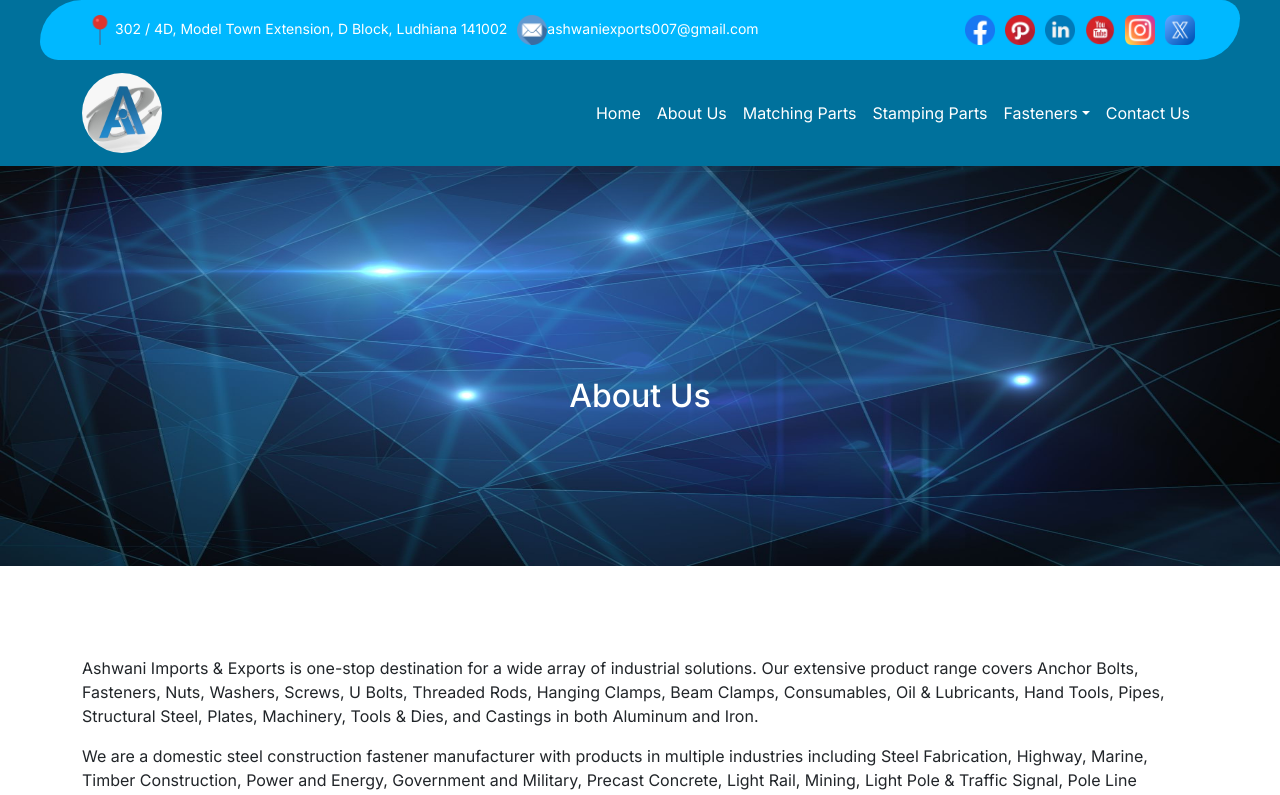
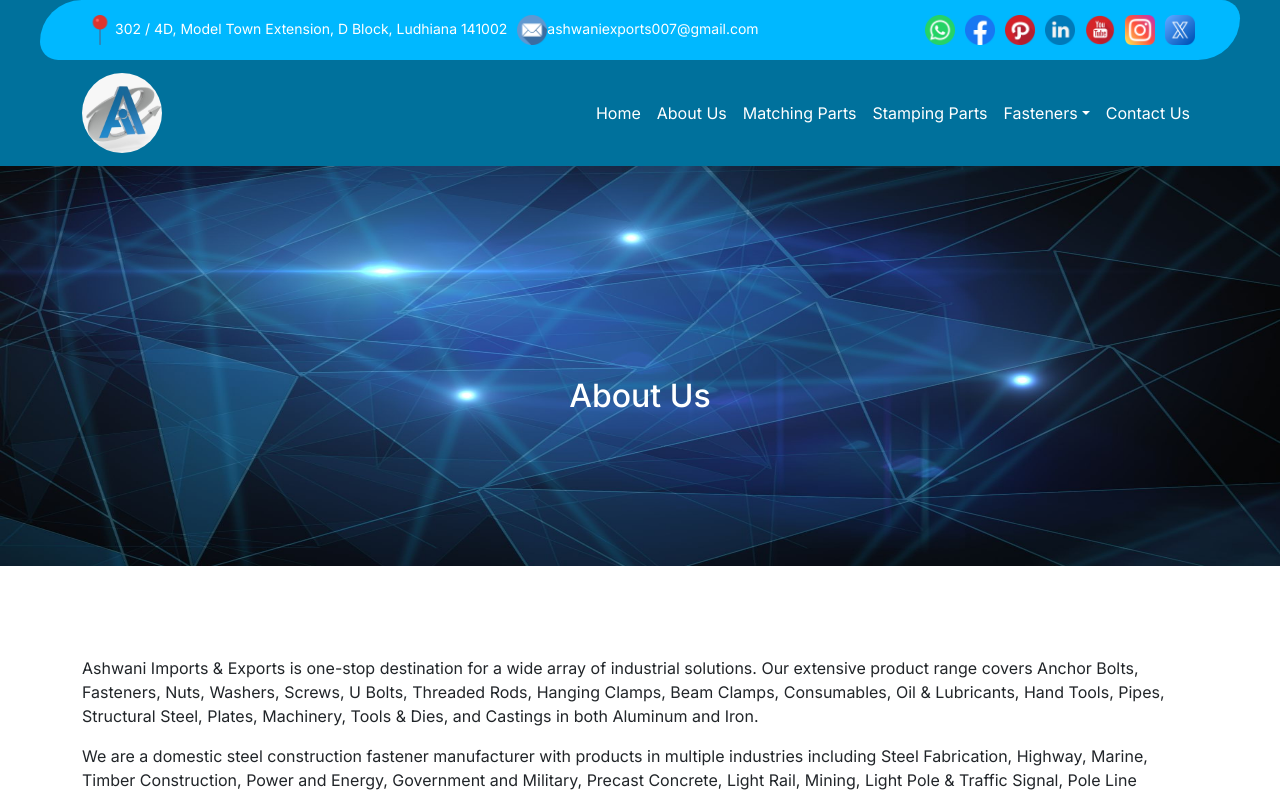
Before and after one commit to viaanabrol21/ashwaniImport, a Next.js app: page /about in a window 1280 px wide. Shown: the top 795 px of the page. Built offline with nearby package versions, Linux system fonts and the light colour scheme.

Commit message:
watsapp integration and home page products link added

```diff
--- a/src/components/cards/cards.module.css
+++ b/src/components/cards/cards.module.css
@@ -13,6 +13,9 @@
     animation: scrollAnimation 20s linear infinite;
     margin-top: 100px;
 }
+.carousel a {
+    text-decoration: none;
+}
 
 @keyframes scrollAnimation {
     0% {
--- a/src/components/footer/Footer.jsx
+++ b/src/components/footer/Footer.jsx
@@ -1,6 +1,7 @@
 import Link from 'next/link';
 import Image from 'next/image';
 import style from './style.module.css'
+import WhatsAppButton from '../watsapp/WhatsAppButton';
 const Footer = () => {
     return (
         <>
@@ -56,6 +57,7 @@ const Footer = () => {
                         <p>© 2024 Ashwani Imports & Exports. All rights reserved.</p>
                     </div>
                     <div className={style.bottom}>
+                        <WhatsAppButton />
                         <Link href="https://www.facebook.com/ashwaniexports/" target='-blank'>
                             <Image src='/assets/social-icons/facebook.png' width={30} height={30} alt='stamping' />
                         </Link>
--- a/src/components/navbar/Navbar.jsx
+++ b/src/components/navbar/Navbar.jsx
@@ -6,6 +6,7 @@ import Container from 'react-bootstrap/Container';
 import Nav from 'react-bootstrap/Nav';
 import Navbar from 'react-bootstrap/Navbar';
 import NavDropdown from 'react-bootstrap/NavDropdown';
+import WhatsAppButton from '../watsapp/WhatsAppButton';
 
 function NavbarComponent() {
   return (
@@ -19,6 +20,7 @@ function NavbarComponent() {
                             <Link href="/contact"><Image src='/assets/social-icons/email.png' width={30} height={30} alt='stamping' />ashwaniexports007@gmail.com</Link>
                         </div>
                         <div className={styles.bottom}>
+                            <WhatsAppButton />
                             <Link href="https://www.facebook.com/ashwaniexports/" target='-blank'>
                                 <Image src='/assets/social-icons/facebook.png' width={30} height={30} alt='stamping' />
                             </Link>
--- /dev/null
+++ b/src/components/watsapp/WhatsAppButton.jsx
@@ -0,0 +1,20 @@
+// components/WhatsAppButton.js
+import React from 'react';
+import Link from 'next/link';
+import Image from 'next/image';
+
+const WhatsAppButton = () => {
+  const phoneNumber = '918146274050'; // Include the country code, e.g., '919876543210' for India
+
+  return (
+    <Link
+      href={`https://wa.me/${phoneNumber}`}
+      target="_blank"
+      rel="noopener noreferrer"
+    >
+      <Image src='/assets/social-icons/watsapp.png' width={30} height={30} alt='stamping' />
+    </Link>
+  );
+};
+
+export default WhatsAppButton;
```
Also changed, not shown: src/components/cards/CardComponent.jsx (+20 -2 lines), public/assets/social-icons/watsapp.png (added).
